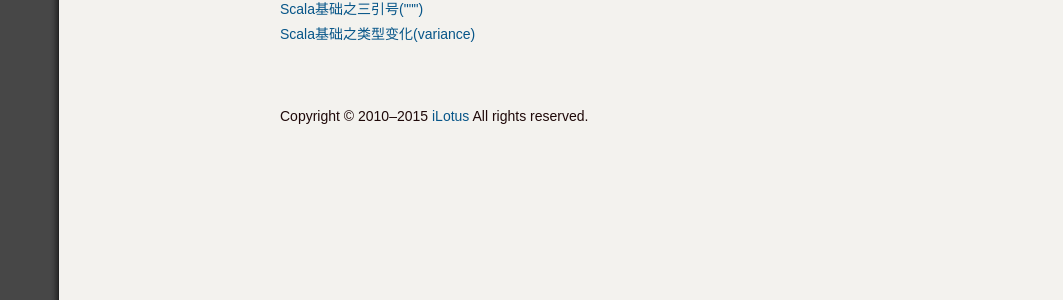
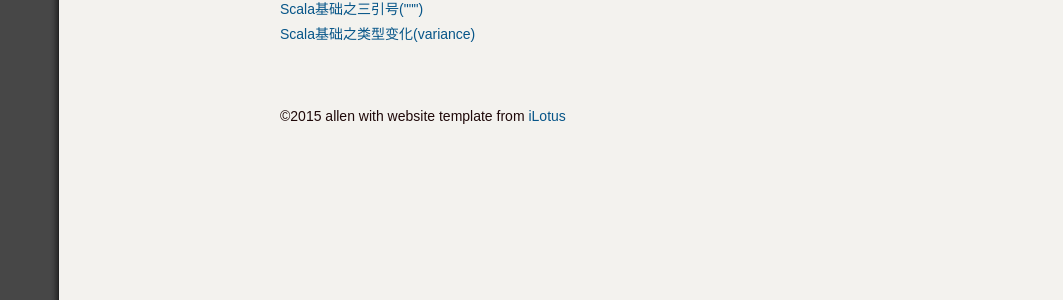
Before and after one commit to jacoffee/jacoffee.github.io, a Jekyll site: the page built from index.html, in a window 1280 px wide. Shown: the part 325-625 px from the top of the page, without its empty margins (0-1063 px from the left). Built offline with Jekyll 4.4.1, drawn with Linux system fonts in a browser that asks for light colours; some web fonts are replaced; Markdown is read by kramdown in place of the engine named in the settings; comment, search, counter and statistics services are not loaded.

Commit message:
footer change

```diff
--- a/_layouts/default.html
+++ b/_layouts/default.html
@@ -44,7 +44,7 @@
 
 
     <footer class="lotus-footer">
-        <p>Copyright © 2010–2015 <a href="https://github.com/pizn/iLotus" target="_blank">iLotus</a> All rights reserved.</p>
+        <p>©2015 allen with website template from <a href="https://github.com/pizn/iLotus" target="_blank">iLotus</a> </p>
     </footer>
     <script src="{{ site.url }}/static/js/jquery.js" type="text/javascript"></script>
     <script src="{{ site.url }}/static/js/jquery.scrollTo.js" type="text/javascript"></script>
```
